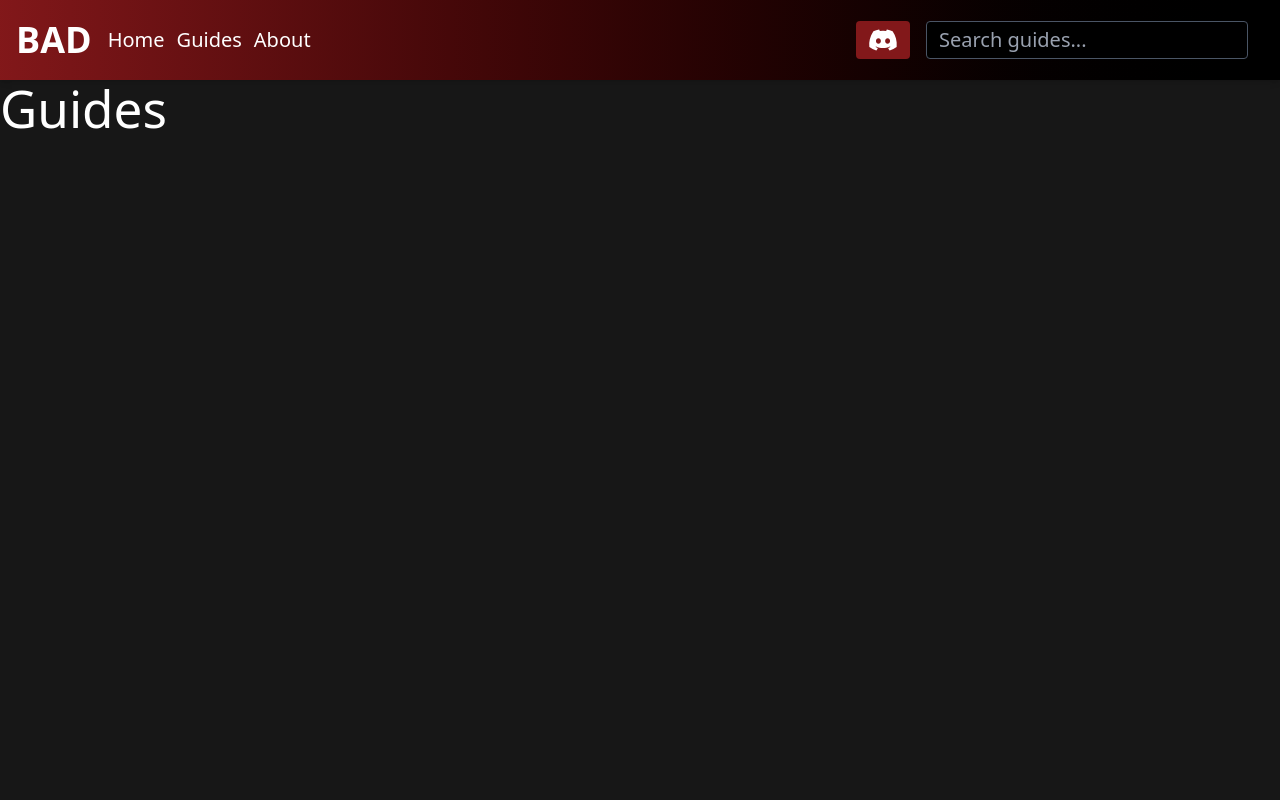
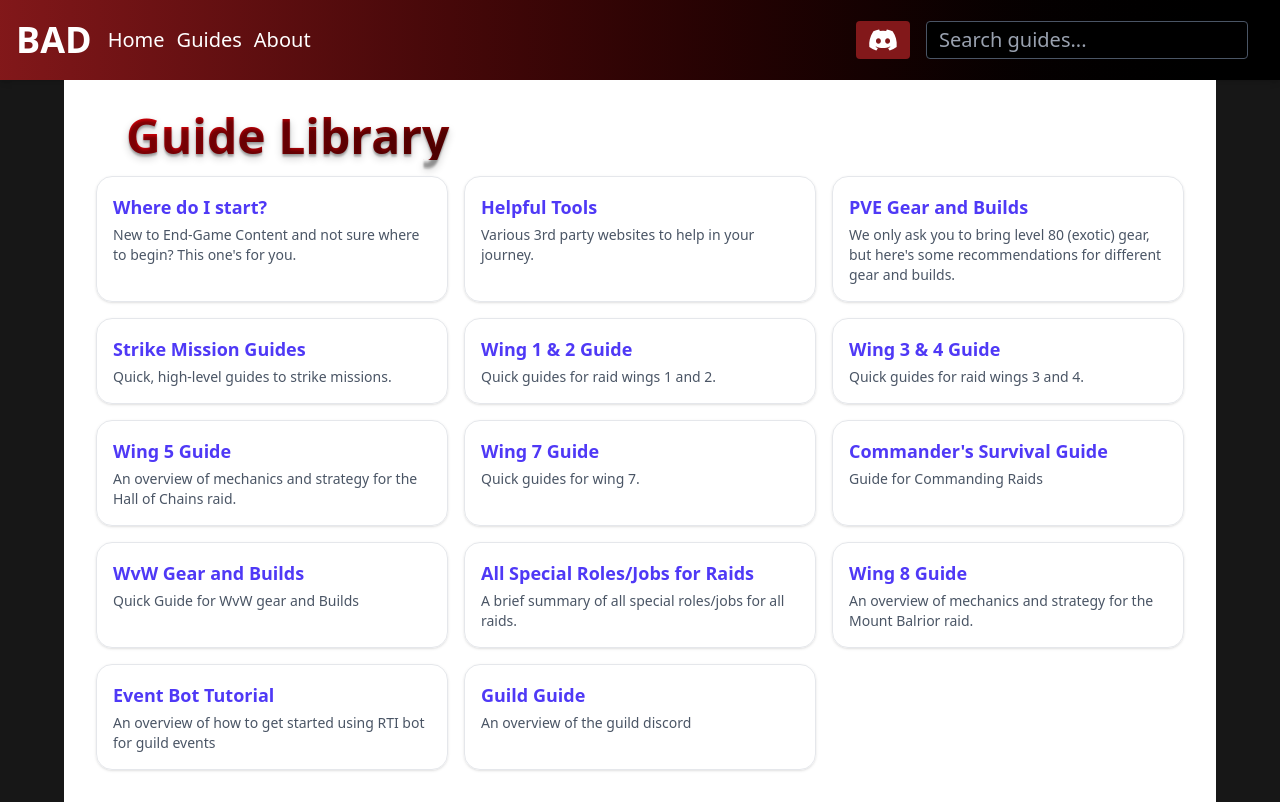
Before and after one commit to courtneytruong/BAD-guide-website, a React (Vite) app in the folder BAD-guild-website/: page /guides in a window 1280 px wide. Built offline with nearby package versions, Linux system fonts and the light colour scheme.

Commit message:
created data file for guide listing and a index page for guide listings

```diff
--- a/BAD-guild-website/src/App.jsx
+++ b/BAD-guild-website/src/App.jsx
@@ -5,7 +5,7 @@ import Layout from "./layouts/Layout";
 
 import Home from "./pages/Home";
 import About from "./pages/About";
-import Guides from "./pages/Guides";
+import GuideList from "./pages/GuideList";
 
 export default function App() {
   return (
@@ -14,7 +14,7 @@ export default function App() {
         <Routes>
           <Route path="/" element={<Home />} />
           <Route path="/about" element={<About />} />
-          <Route path="/guides" element={<Guides />} />
+          <Route path="/guides" element={<GuideList />} />
         </Routes>
       </Layout>
     </Router>
--- /dev/null
+++ b/BAD-guild-website/src/data/guides.jsx
@@ -0,0 +1,94 @@
+const guides = [
+  {
+    id: 1,
+    title: "Where do I start? ",
+    description:
+      "New to End-Game Content and not sure where to begin? This one's for you.",
+    slug: "/guides/where-do-I-start",
+  },
+  {
+    id: 2,
+    title: "Helpful Tools",
+    description: "Various 3rd party websites to help in your journey.",
+    slug: "/guides/helpful-tools",
+  },
+  {
+    id: 3,
+    title: "PVE Gear and Builds",
+    description:
+      "We only ask you to bring level 80 (exotic) gear, but here's some recommendations for different gear and builds.",
+    slug: "/guides/pve-gear-and-builds",
+  },
+  {
+    id: 4,
+    title: "Strike Mission Guides",
+    description: "Quick, high-level guides to strike missions.",
+    slug: "/guides/strike-mission-guides",
+  },
+  {
+    id: 5,
+    title: "Wing 1 & 2 Guide",
+    description: "Quick guides for raid wings 1 and 2.",
+    slug: "/guides/wing-1-&-2-guide",
+  },
+  {
+    id: 6,
+    title: "Wing 3 & 4 Guide",
+    description: "Quick guides for raid wings 3 and 4.",
+    slug: "/guides/wing-3-&-4-guide",
+  },
+  {
+    id: 7,
+    title: "Wing 5 Guide",
+    description:
+      "An overview of mechanics and strategy for the Hall of Chains raid.",
+    slug: "/guides/wing-5-guide",
+  },
+  {
+    id: 8,
+    title: "Wing 7 Guide",
+    description: "Quick guides for wing 7.",
+    slug: "/guides/wing-7-guide",
+  },
+  {
+    id: 9,
+    title: "Commander's Survival Guide",
+    description: "Guide for Commanding Raids",
+    slug: "/guides/commanders-survival-guide",
+  },
+  {
+    id: 10,
+    title: "WvW Gear and Builds",
+    description: "Quick Guide for WvW gear and Builds",
+    slug: "/guides/wvw-gear-and-builds",
+  },
+  {
+    id: 11,
+    title: "All Special Roles/Jobs for Raids",
+    description: "A brief summary of all special roles/jobs for all raids.",
+    slug: "/guides/all-special-roles-jobs-for-raids",
+  },
+  {
+    id: 12,
+    title: "Wing 8 Guide",
+    description:
+      "An overview of mechanics and strategy for the Mount Balrior raid.",
+    slug: "/guides/wing-8-guide",
+  },
+  {
+    id: 13,
+    title: "Event Bot Tutorial",
+    description:
+      "An overview of how to get started using RTI bot for guild events",
+    slug: "/guides/event-bot-tutorial",
+  },
+  {
+    id: 14,
+    title: "Guild Guide",
+    description: "An overview of the guild discord",
+    slug: "/guides/guild-guide",
+  },
+  // Add more guides here as needed
+];
+
+export default guides;
--- /dev/null
+++ b/BAD-guild-website/src/pages/GuideList.jsx
@@ -0,0 +1,31 @@
+import React from "react";
+import guides from "../data/guides";
+import { VscBook } from "react-icons/vsc";
+
+export default function GuideList() {
+  return (
+    <main className="bg-white p-4 sm:p-6 md:p-8 max-w-6xl mx-auto">
+      <div className=" text-4xl text-shadow-lg/20 sm:text-4xl lg:text-5xl font-bold text-transparent bg-clip-text bg-gradient-to-r from-red-600 to-black mb-4">
+        <span className="flex items-center space-x-2 ">
+          <VscBook size={30} /> Guide Library
+        </span>
+      </div>
+      <div className="grid gap-4 sm:grid-cols-2 lg:grid-cols-3">
+        {guides.map((guide) => (
+          <a
+            key={guide.id}
+            href={guide.slug}
+            className="block rounded-2xl border border-gray-200 dark:border-gray-700 shadow-sm hover:shadow-md hover:bg-gray-50 dark:hover:bg-gray-800 transition-all duration-200 p-4"
+          >
+            <h2 className="text-lg font-semibold text-indigo-600 dark:text-indigo-400">
+              {guide.title}
+            </h2>
+            <p className="text-sm text-gray-600 dark:text-gray-400 mt-1">
+              {guide.description}
+            </p>
+          </a>
+        ))}
+      </div>
+    </main>
+  );
+}
--- a/BAD-guild-website/src/pages/Guides.jsx
+++ /dev/null
@@ -1,3 +0,0 @@
-export default function Guides() {
-  return <h1>Guides</h1>;
-}
```
